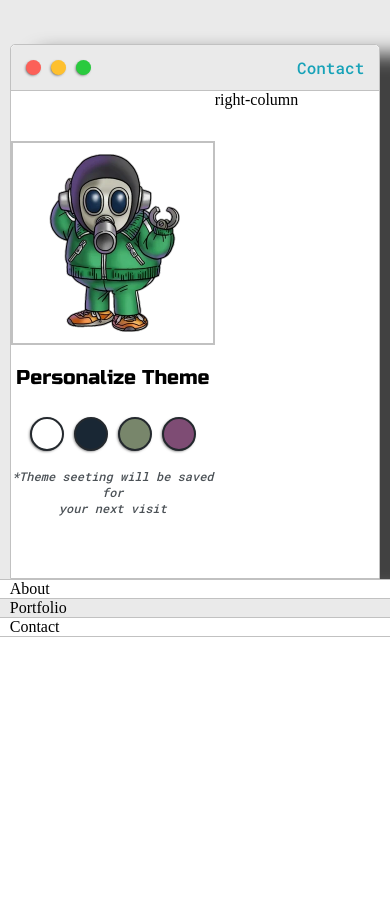
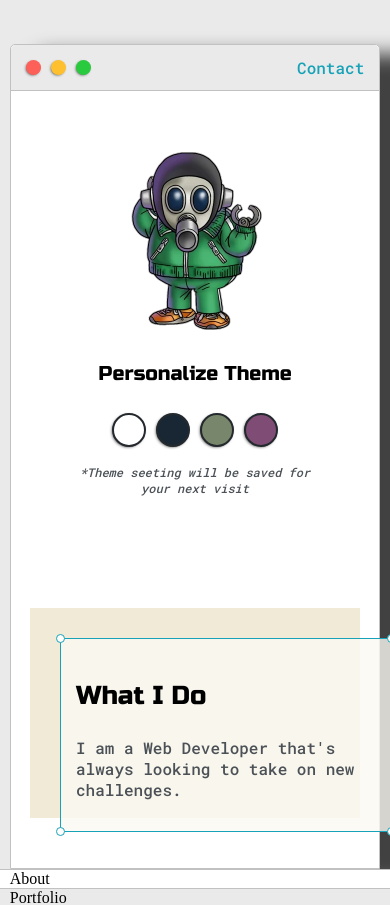
Before and after one commit to LuiSarno/Portfolio-Project-, a plain HTML site: page index.html in a window 390 px wide. Shown: the part 185-1090 px from the top of the page. Before the commit the page ends 844 px from the top, so only its background shows below. Drawn offline with Linux system fonts and the light colour scheme.

Commit message:
Created a What I do section and styled it to make it responsive.

```diff
--- a/CSS/styles.css
+++ b/CSS/styles.css
@@ -6,7 +6,11 @@
 
     --mainText:black;
     --secondaryText:#4b5156;
-    --themeDotBorder: #24292e
+
+    --themeDotBorder: #24292e;
+
+    --previewBg: rgb(251, 249, 243, 0.8);
+    --previewShadow: #f0ead6;
 }
 
 html, body {
@@ -152,7 +156,7 @@ font-family: 'Roboto Mono', monospace;
     height:200px;
     width:200px;
     object-fit: cover;
-    border: 2px solid var(--borderColor)
+    /*border: 2px solid var(--borderColor)*/
 }
 .theme-dot{
     height: 30px;
@@ -203,11 +207,82 @@ font-family: 'Roboto Mono', monospace;
 
 .right-column{
     grid-area: right-column;
+    display: grid;
+    align-content: center;
+
+    padding-top: 50px;
+    padding-bottom: 50px;
 
 }
 
+#preview-shadow{
+    background-color: var(--previewShadow);
+    width: 300px;
+    height: 180px;
+    padding-left: 30px;
+    padding-top: 30px;
+
+}
+
+#preview{
+    width: 300px;
+    border: 1.5px solid #17a2b8;
+    background-color: var(--previewBg);
+    padding:15px;
+    position: relative;
+}
+.corner{
+    width:7px;
+    height: 7px;
+    border-radius: 50%;
+    border: 1.5px solid #17a2b8;
+    background-color: #fff;
+    position: absolute;
+
+}
+
+#corner-tl{
+    top: -5px;
+    left: -5px;
+}
+
+#corner-tr{
+    top: -5px;
+    right: -5px;
+}
+
+#corner-bl{
+    bottom: -5px;
+    left: -5px;
+}
+
+#corner-br{
+    bottom: -5px;
+    right: -5px;
+}
+
 @media screen and (max-width: 1200px){
-    .main-container{
-        width: 95%;
+        .main-container{
+            width: 95%;
+
+        }
+}
+
+@media screen and (max-width: 800px){
+    .intro-wrapper{
+
+        grid-template-columns: 1fr;
+
+        grid-template-areas:
+            'nav-wrapper'
+            'left-column'
+            'right-column'
+        ;
+
     }
+
+    .right-column{
+        justify-content: center;
+    }
+
 }
--- a/index.html
+++ b/index.html
@@ -53,7 +53,18 @@
             </div>
 
             <div class="right-column">
-                right-column
+              <div id="preview-shadow">
+                <div id="preview">
+                        <div id="corner-tl" class="corner"></div>
+                        <div id="corner-tr" class="corner"></div>
+
+                        <h3>What I Do</h3>
+                        <p>I am a Web Developer that's always looking to take on new challenges.
+                        </p>
+                        <div id="corner-br" class="corner"></div>
+                        <div id="corner-bl" class="corner"></div>
+                </div>
+              </div>
             </div>
 
            </div>
```
